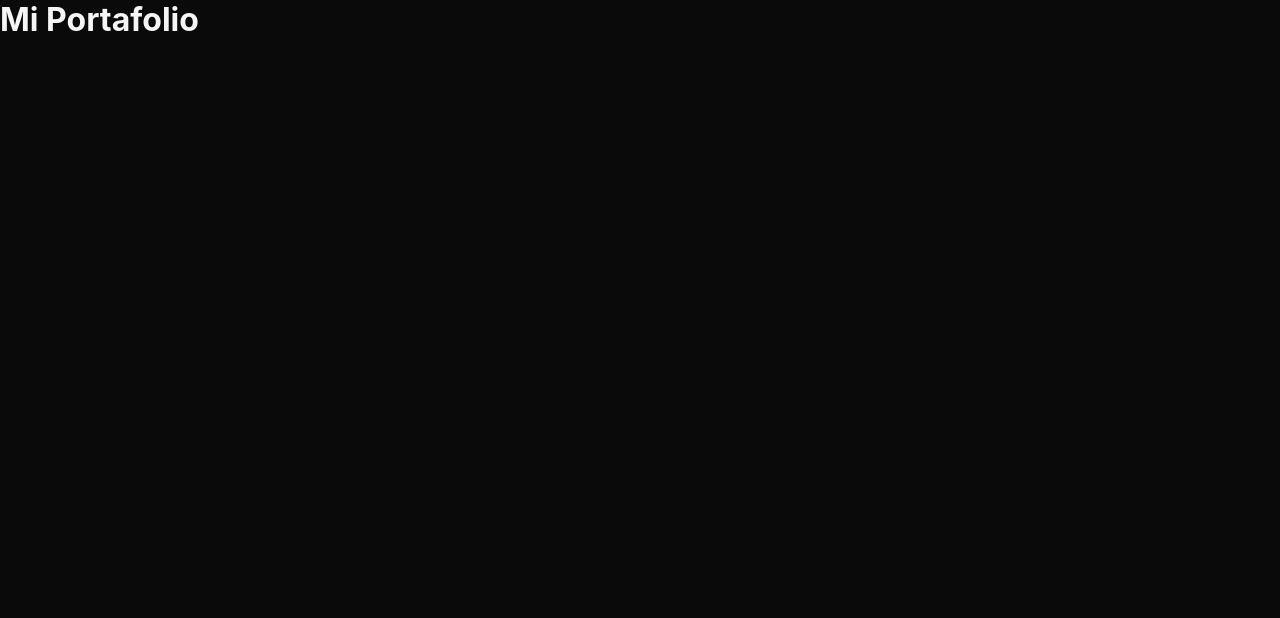
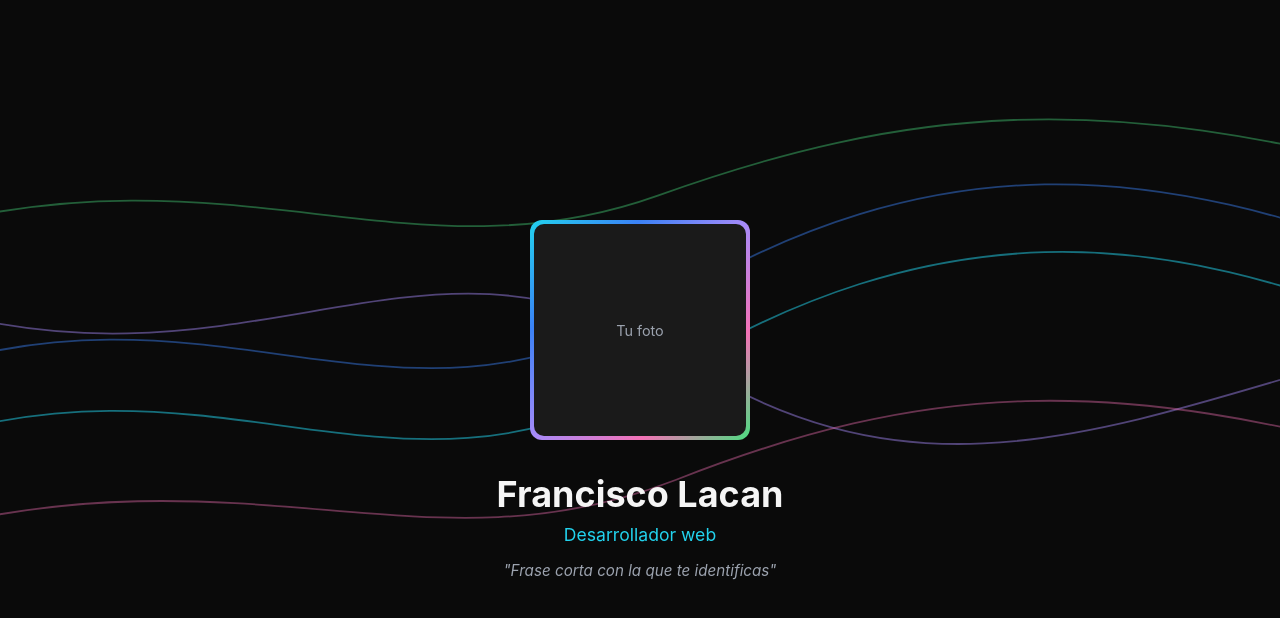
Before and after one commit to alacan-2024010/PortafolioProgramador, a React (Vite) app in the folder Portafolio/: page / in a window 1280 px wide. Shown: the top 618 px of the page. Built offline with nearby package versions, Linux system fonts and the light colour scheme.

Commit message:
Se hicieron unos cambios para poder agregar la ruta de la vista de hero

```diff
--- a/Portafolio/src/app/App.jsx
+++ b/Portafolio/src/app/App.jsx
@@ -1,11 +1,12 @@
-import { useState } from 'react'
+import { BrowserRouter } from "react-router-dom";
+import { AppRoutes } from "./router/AppRoutes.jsx";
 
 function App() {
   return (
-    <div>
-      <h1>Mi Portafolio </h1>
-    </div>
-  )
+    <BrowserRouter>
+      <AppRoutes />
+    </BrowserRouter>
+  );
 }
 
-export default App
+export default App;
--- a/Portafolio/src/app/router/AppRoutes.jsx
+++ b/Portafolio/src/app/router/AppRoutes.jsx
@@ -0,0 +1,7 @@
+import {HeroPage} from '../../features/hero/pages/HeroPage.jsx'
+
+export const AppRoutes = () => {
+  return (
+    <HeroPage />
+  )
+}
--- a/Portafolio/src/features/hero/components/HeroComponents.jsx
+++ b/Portafolio/src/features/hero/components/HeroComponents.jsx
@@ -1,6 +1,6 @@
 import '../../../styles/hero.css';
 
-function Hero() {
+export function Hero () {
   return (
     <section className="hero">
       <svg className="hero-lines" viewBox="0 0 1440 900" preserveAspectRatio="none">
@@ -30,5 +30,3 @@ function Hero() {
     </section>
   );
 }
-
-export default Hero;
--- a/Portafolio/src/features/hero/pages/HeroPage.jsx
+++ b/Portafolio/src/features/hero/pages/HeroPage.jsx
@@ -1,7 +1,7 @@
-import React from 'react'
+import { Hero } from '../components/HeroComponents.jsx';
 
 export const HeroPage = () => {
   return (
-    <div>HeroPage</div>
-  )
-}
+    <Hero />
+  );
+};
```
